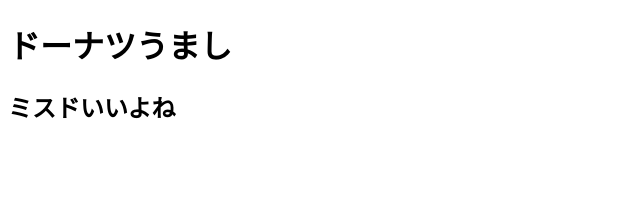
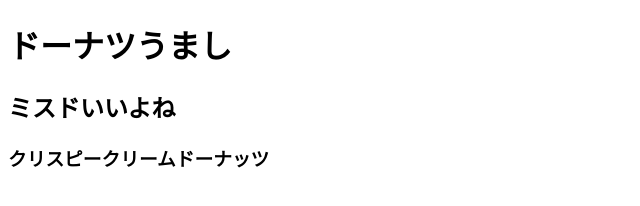
Before and after one commit to KohtaroNishimura/git_test, a plain HTML site: page index.html in a window 1280 px wide. Shown: the whole page, without its empty margins (0-640 px from the left). Drawn offline with Linux system fonts and the light colour scheme.

Commit message:
CCD最高なんや

```diff
--- a/index.html
+++ b/index.html
@@ -9,5 +9,6 @@
 <body>
     <h1>ドーナツうまし</h1>
     <h2>ミスドいいよね</h2>
+    <h3>クリスピークリームドーナッツ</h3>
 </body>
 </html>
```
